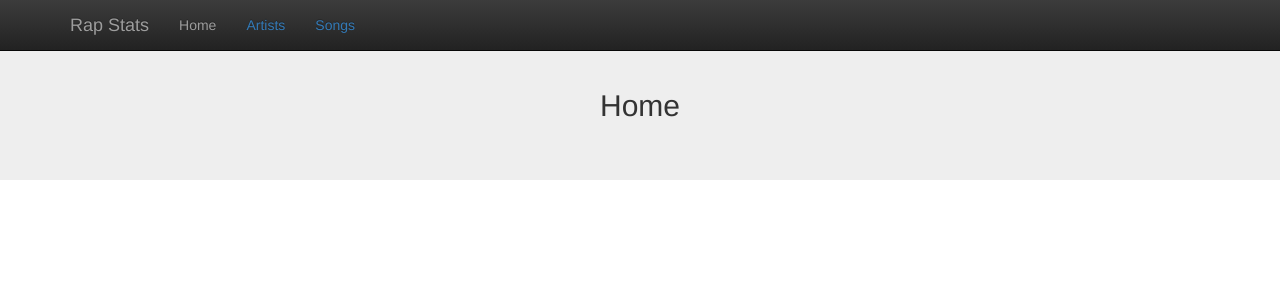
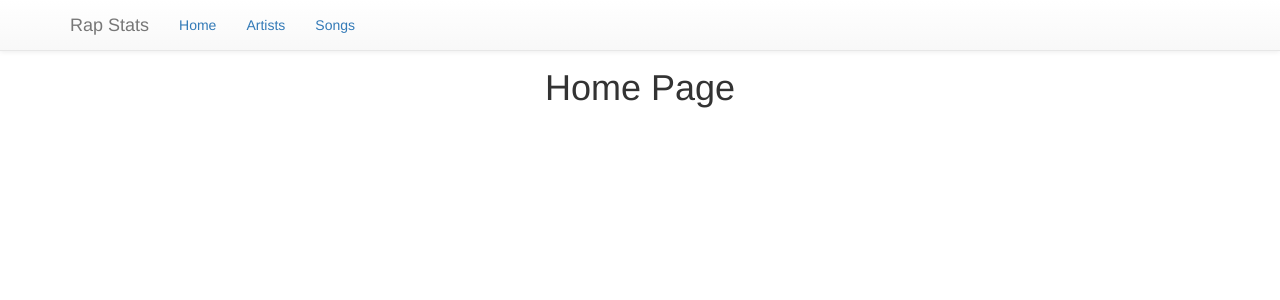
Before and after one commit to viktormmarkov/text-test, a React (Create React App) app in the folder client/: page / in a window 1280 px wide. Shown: the top 300 px of the page. Built offline with nearby package versions, Linux system fonts and the light colour scheme.

Commit message:
Routing and page layout

```diff
--- a/client/src/App.css
+++ b/client/src/App.css
@@ -6,6 +6,10 @@
   font-size: large;
 }
 
+.layout-container {
+  padding-top: 48px;
+}
+
 @keyframes App-logo-spin {
   from { transform: rotate(0deg); }
   to { transform: rotate(360deg); }
--- a/client/src/App.js
+++ b/client/src/App.js
@@ -1,51 +1,35 @@
 import React, { Component } from 'react';
 import './App.css';
 import { Grid, Navbar, Nav, NavItem, Jumbotron, Button } from 'react-bootstrap';
-import { BrowserRouter as Router, Route, Link } from 'react-router-dom'
-
-const Home = () => (
-  <div>
-    <h2>Home</h2>
-  </div>
-)
-
-const Artists = () => (
-  <div>
-    <h2>Artists</h2>
-  </div>
-)
-
-const Songs = () => (
-  <div>
-    <h2>Songs</h2>
-  </div>
-)
+import { BrowserRouter as Router, Route, Link, NavLink } from 'react-router-dom'
+import Songs from './Songs';
+import Artists from './Artists';
+import Home from './Home';
 
 class App extends Component {
   render() {
     return (
       <Router>
         <div className="App">
-          <Navbar inverse fixedTop>
+          <Navbar fixedTop>
               <Navbar.Header>
                 <Navbar.Brand>
                   <a href="/">Rap Stats</a>
                 </Navbar.Brand>
                 <Nav>
-                  <NavItem><Link to="/"></Link>Home</NavItem>
-                  <NavItem><Link to="/artists">Artists</Link></NavItem>
-                  <NavItem><Link to="/songs">Songs</Link></NavItem>
+                  <NavItem><NavLink to="/">Home</NavLink></NavItem>
+                  <NavItem><NavLink to="/artists">Artists</NavLink></NavItem>
+                  <NavItem><NavLink to="/songs">Songs</NavLink></NavItem>
                 </Nav>
               </Navbar.Header>
           </Navbar>
-          <Jumbotron>
-          <Grid>
-            <hr/>
-              <Route exact path="/" component={Home}/>
-              <Route path="/artists" component={Artists}/>
-              <Route path="/songs" component={Songs}/>
-          </Grid>
-        </Jumbotron>
+          <div className="layout-container">
+            <Grid>
+                <Route exact path="/" component={Home}/>
+                <Route path="/artists" component={Artists}/>
+                <Route path="/songs" component={Songs}/>
+            </Grid>
+          </div>
         </div>
       </Router>
     );
--- /dev/null
+++ b/client/src/Artists.js
@@ -0,0 +1,12 @@
+import React, { Component } from 'react';
+import { Grid, Navbar, Nav, NavItem, Jumbotron, Button } from 'react-bootstrap';
+
+class Artists extends Component {
+  render() {
+    return (
+      <h1>Artists Page</h1>
+    );
+  }
+}
+
+export default Artists;
--- /dev/null
+++ b/client/src/Home.js
@@ -0,0 +1,12 @@
+import React, { Component } from 'react';
+import { Grid, Navbar, Nav, NavItem, Jumbotron, Button } from 'react-bootstrap';
+
+class Home extends Component {
+  render() {
+    return (
+      <h1>Home Page</h1>
+    );
+  }
+}
+
+export default Home;
```
Also changed, not shown: 1 other file (tests, documents, lock files or other folders).
